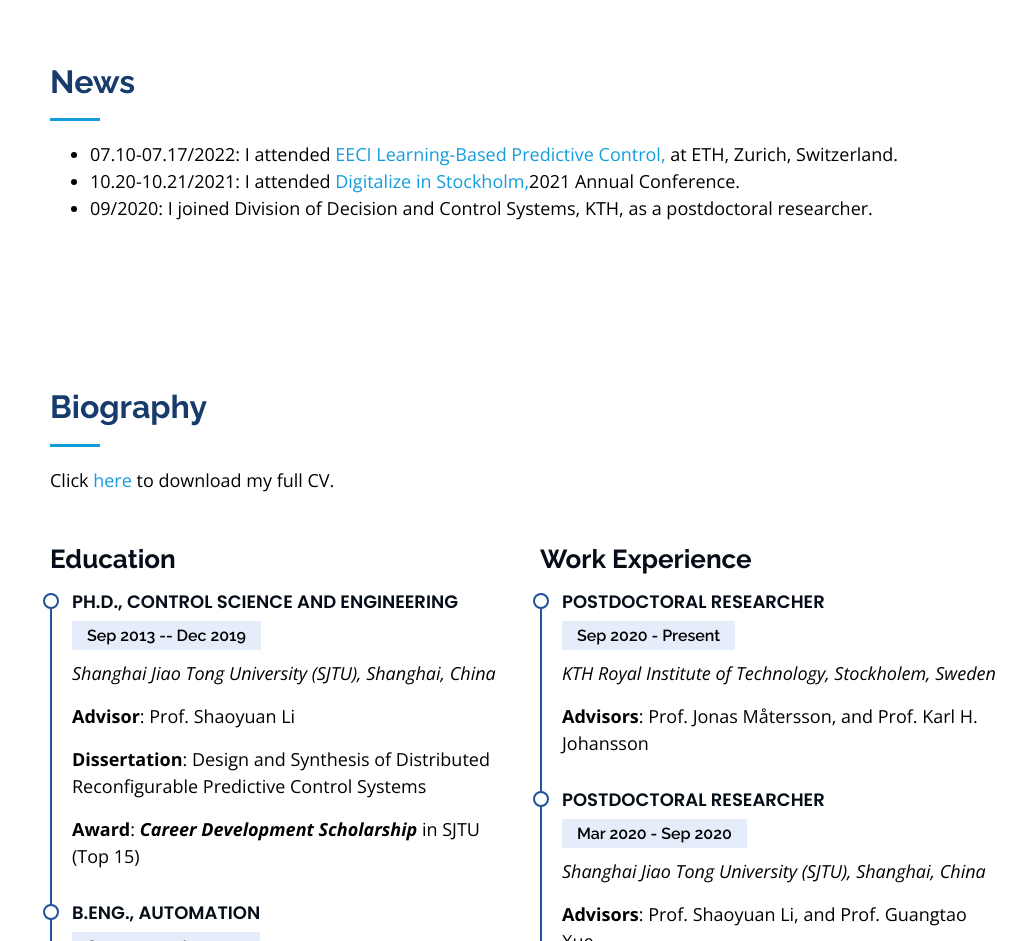
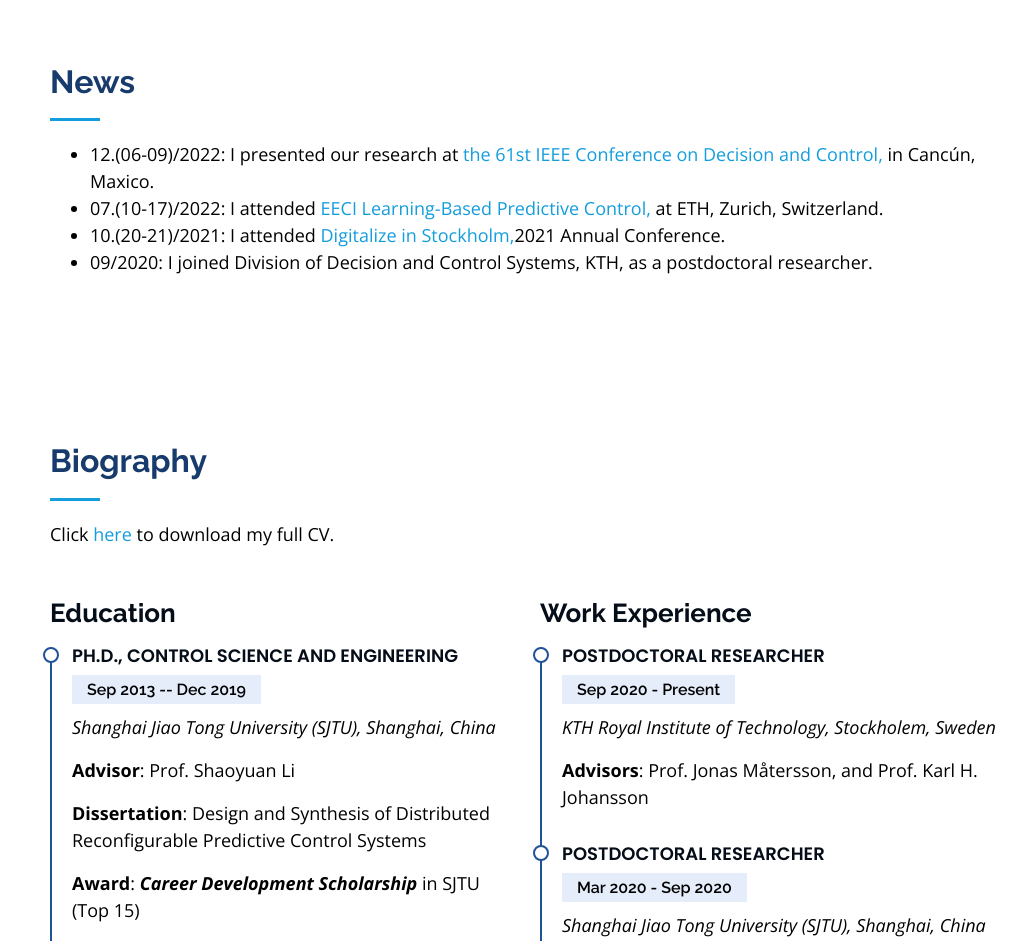
Before and after one commit to kth-tingbai/kth-tingbai.github.io, a plain HTML site: page index.html in a window 1280 px wide. Shown: the part 1658-2599 px from the top of the page, without its empty margins (265-1280 px from the left). Drawn offline with nearby package versions, Linux system fonts and the light colour scheme.

Commit message:
Update index.html

```diff
--- a/index.html
+++ b/index.html
@@ -229,8 +229,9 @@
           <div class="col-lg-12 pt-4 pt-lg-0 content">
           <!--<div class="col-lg-12 pt-4 pt-lg-0 content" data-aos="fade-up">-->
             <ul>
-            <li><i class="icofont-rounded"></i>07.10-07.17/2022: I attended <a href="http://www.eeci-igsc.eu/" target="_blank">EECI Learning-Based Predictive Control,</a> at ETH, Zurich, Switzerland.</li>
-            <li><i class="icofont-rounded"></i>10.20-10.21/2021: I attended <a href=https://digitalizeinsthlm21.se/" target="_blank">Digitalize in Stockholm,</a>2021 Annual Conference.</li>
+            <li><i class="icofont-rounded"></i>12.(06-09)/2022: I presented our research at <a href="https://cdc2022.ieeecss.org/index.html" target="_blank">the 61st IEEE Conference on Decision and Control,</a> in Cancún, Maxico.</li>
+            <li><i class="icofont-rounded"></i>07.(10-17)/2022: I attended <a href="http://www.eeci-igsc.eu/" target="_blank">EECI Learning-Based Predictive Control,</a> at ETH, Zurich, Switzerland.</li>
+            <li><i class="icofont-rounded"></i>10.(20-21)/2021: I attended <a href=https://digitalizeinsthlm21.se/" target="_blank">Digitalize in Stockholm,</a>2021 Annual Conference.</li>
 	    <li><i class="icofont-rounded"></i>09/2020: I joined Division of Decision and Control Systems, KTH, as a postdoctoral researcher.</li>
 
             </ul>
```
